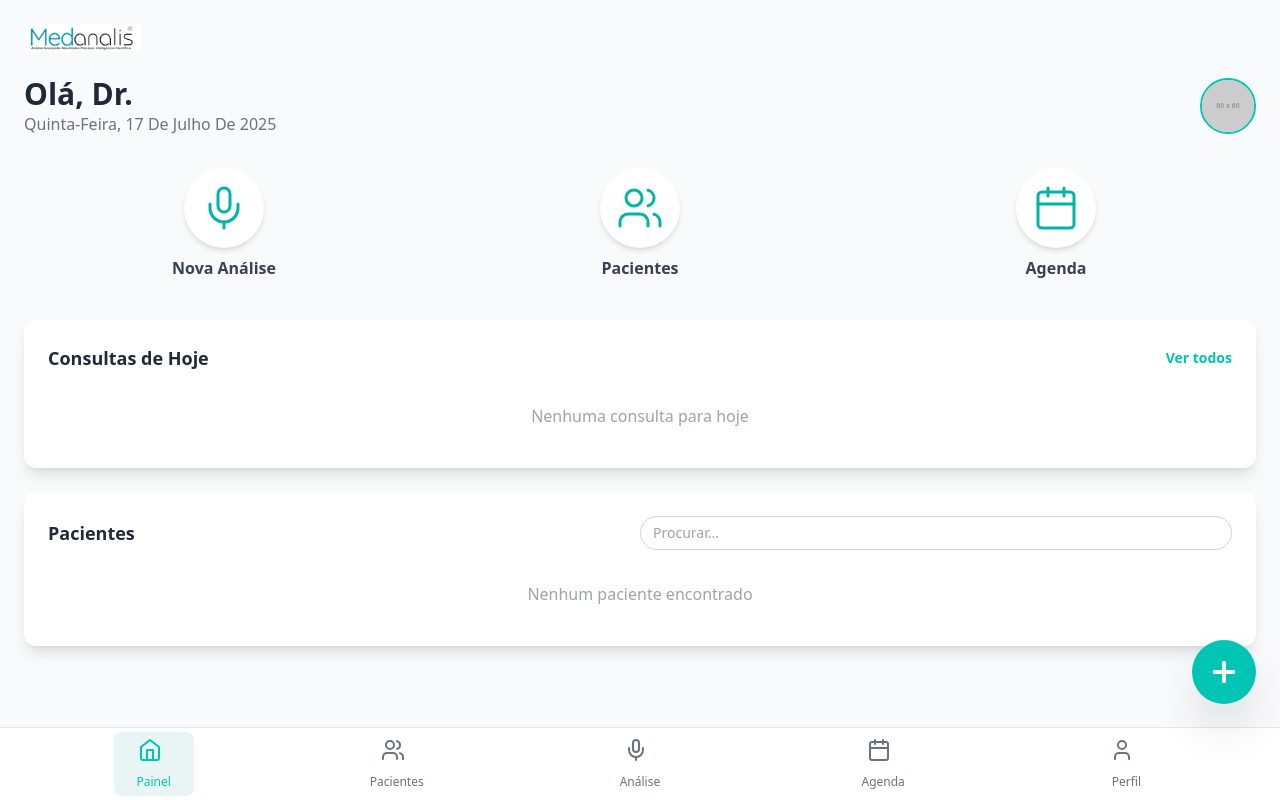
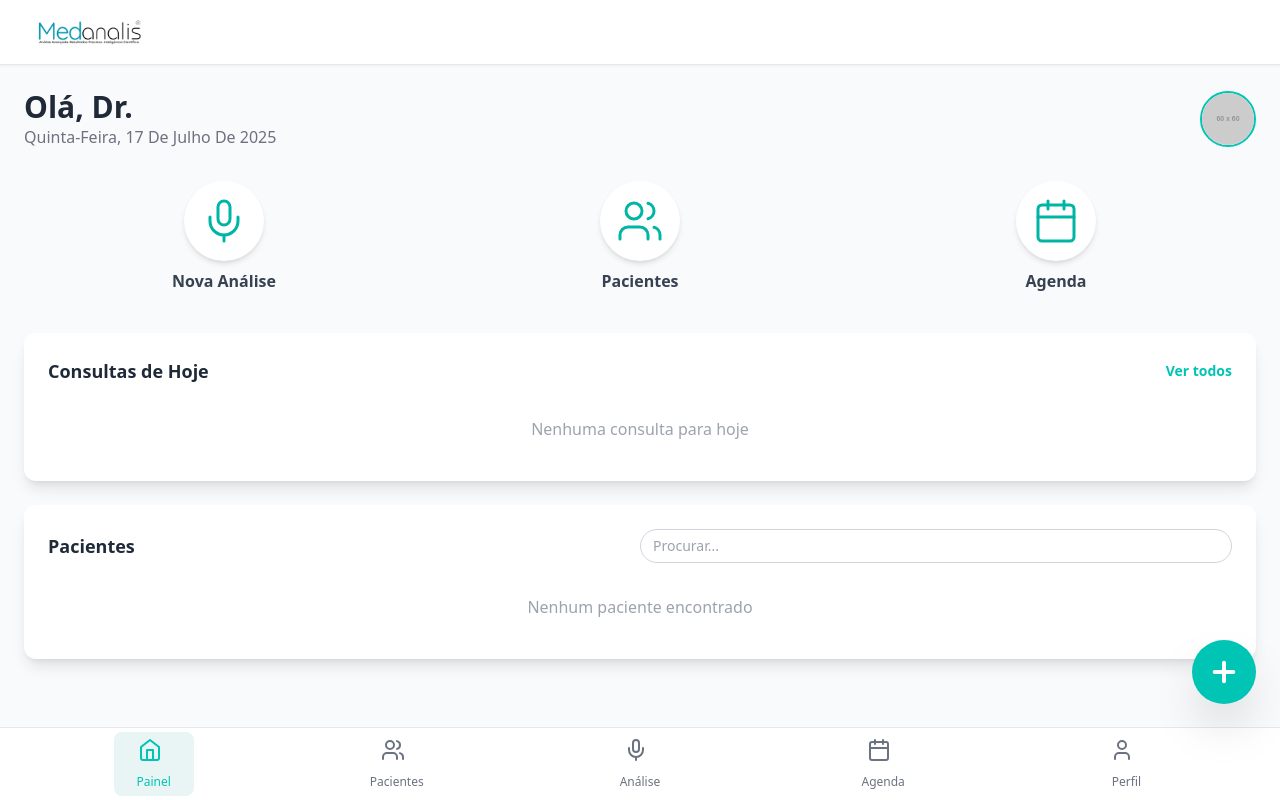
Before and after one commit to GonzaloBarros/hof-mvp-app, a React (Create React App) app: page / in a window 1280 px wide. Built offline with nearby package versions, Linux system fonts and the light colour scheme; sample sign-in values are in the browser's storage.

Commit message:
Adiciona logo da Medanalis e melhora gestão de fotos de perfil

```diff
--- a/src/App.tsx
+++ b/src/App.tsx
@@ -1,5 +1,5 @@
 import React from 'react';
-import { BrowserRouter, Routes, Route, useLocation } from 'react-router-dom';
+import { BrowserRouter, Routes, Route, useLocation, Navigate } from 'react-router-dom';
 import { Header } from './components/Layout/Header';
 import { Navigation } from './components/Layout/Navigation';
 import { CameraCapture } from './components/Camera/CameraCapture';
@@ -7,22 +7,31 @@ import { SkinAnalysis } from './components/Analysis/SkinAnalysis';
 import { ImageProvider } from './context/ImageContext';
 import { PatientProvider } from './context/PatientContext';
 import { AnalysisProvider } from './context/AnalysisContext';
+import { AuthProvider, useAuth } from './context/AuthContext';
 import { PatientsPage } from './pages/PatientsPage';
 import { DashboardPage } from './pages/DashboardPage';
 import { RegisterPage } from './pages/RegisterPage';
 import { LoginPage } from './pages/LoginPage';
 import { PatientDetailPage } from './pages/PatientDetailPage';
-import { AnalysisDetailPage } from './pages/AnalysisDetailPage'; // Importar a nova página
+import { AnalysisDetailPage } from './pages/AnalysisDetailPage';
 
-// Página de exemplo
 const ReportsPage = () => <div className="p-8"><h1 className="text-2xl font-bold">Página de Relatórios</h1></div>;
 
-// Componente para gerir o layout principal
+const ProtectedRoute = ({ children }: { children: React.ReactNode }) => {
+    const { isAuthenticated } = useAuth();
+    const location = useLocation();
+
+    if (!isAuthenticated) {
+        return <Navigate to="/login" state={{ from: location }} replace />;
+    }
+
+    return <>{children}</>;
+};
+
 const MainLayout = ({ children }: { children: React.ReactNode }) => {
   const location = useLocation();
-  let title = "Dashboard";
+  let title = "";
 
-  // Lógica para definir o título do cabeçalho com base na rota
   if (location.pathname.startsWith('/patient/')) {
     title = "Detalhes do Paciente";
   } else if (location.pathname.startsWith('/analysis/')) {
@@ -42,17 +51,8 @@ const MainLayout = ({ children }: { children: React.ReactNode }) => {
         title = "Relatórios";
         break;
       default:
-        title = "Dashboard";
+        title = "";
     }
-  }
-
-  // Não mostra o Header e a Navegação em certas páginas
-  if (location.pathname === '/register' || location.pathname === '/login') {
-    return <>{children}</>;
-  }
-
-  if (location.pathname === '/') {
-     return <div className="bg-gray-50 min-h-screen pb-24"><main>{children}</main><Navigation /></div>;
   }
 
   return (
@@ -66,27 +66,39 @@ const MainLayout = ({ children }: { children: React.ReactNode }) => {
 
 function App() {
   return (
+    <AuthProvider>
       <AnalysisProvider>
         <PatientProvider>
           <ImageProvider>
             <BrowserRouter>
+              <Routes>
+                <Route path="/login" element={<LoginPage />} />
+                <Route path="/register" element={<RegisterPage />} />
+                <Route
+                  path="/*"
+                  element={
+                    <ProtectedRoute>
                       <MainLayout>
                         <Routes>
                           <Route path="/" element={<DashboardPage />} />
-                <Route path="/register" element={<RegisterPage />} />
-                <Route path="/login" element={<LoginPage />} />
                           <Route path="/camera" element={<CameraCapture />} />
                           <Route path="/analysis" element={<SkinAnalysis />} />
-                <Route path="/analysis/:id" element={<AnalysisDetailPage />} /> {/* Nova rota */}
+                          <Route path="/analysis/:id" element={<AnalysisDetailPage />} />
                           <Route path="/patients" element={<PatientsPage />} />
                           <Route path="/patient/:id" element={<PatientDetailPage />} />
                           <Route path="/reports" element={<ReportsPage />} />
+                          <Route path="*" element={<Navigate to="/" />} />
                         </Routes>
                       </MainLayout>
+                    </ProtectedRoute>
+                  }
+                />
+              </Routes>
             </BrowserRouter>
           </ImageProvider>
         </PatientProvider>
       </AnalysisProvider>
+    </AuthProvider>
   );
 }
 
--- a/src/components/Analysis/SkinAnalysis.tsx
+++ b/src/components/Analysis/SkinAnalysis.tsx
@@ -8,7 +8,7 @@ import { generatePdf } from '../../utils/reportGenerator';
 
 export const SkinAnalysis: React.FC = () => {
     const { capturedImage } = useImage();
-    const { patients } = usePatients();
+    const { patients, updatePatientProfilePic } = usePatients(); // Obter a lista de pacientes e a função de atualização
     const { addAnalysis } = useAnalyses();
     const navigate = useNavigate();
 
@@ -49,9 +49,17 @@ export const SkinAnalysis: React.FC = () => {
             return;
         }
         if (analysisResult && capturedImage) {
+            const patient = patients.find(p => p.id === selectedPatientId);
+
             addAnalysis(analysisResult, selectedPatientId, capturedImage);
+
+            // Se o paciente não tiver foto de perfil, define esta como a foto de perfil
+            if (patient && !patient.profilePic) {
+                updatePatientProfilePic(patient.id, capturedImage);
+            }
+
             alert('Análise guardada com sucesso!');
-            navigate('/patients'); // Navega para a lista de pacientes após guardar
+            navigate('/patients');
         }
     };
 
--- a/src/components/Layout/Header.tsx
+++ b/src/components/Layout/Header.tsx
@@ -4,24 +4,21 @@ interface HeaderProps {
     title?: string;
 }
 
-export const Header: React.FC<HeaderProps> = ({ title = "HOF" }) => {
+export const Header: React.FC<HeaderProps> = ({ title }) => {
     return (
-        <header className="bg-white shadow-sm border-b border-gray-200">
+        <header className="bg-white shadow-sm border-b border-gray-200 sticky top-0 z-10">
             <div className="max-w-7xl mx-auto px-4 sm:px-6 lg:px-8">
-                <div className="flex justify-between items-center h-16">
-                    <div className="flex items-center">
-                        <div className="flex-shrink-0">
-                            <span className="text-2xl font-bold">
-                                <span className="text-[#00B5A5]">Med</span>
-                                <span className="text-black">Sense</span>
-                            </span>
-                        </div>
-                        {title && (
-                            <h1 className="ml-8 text-xl font-semibold text-gray-900">
-                                {title}
-                            </h1>
-                        )}
-                    </div>
+                <div className="flex items-center h-16">
+                    <img
+                        src="/Logo Medanalis.png"
+                        alt="Logo Medanalis"
+                        className="h-7 w-auto"
+                    />
+                    {title && (
+                        <h1 className="ml-4 text-xl font-semibold text-gray-800 border-l-2 border-gray-200 pl-4">
+                            {title}
+                        </h1>
+                    )}
                 </div>
             </div>
         </header>
--- a/src/context/PatientContext.tsx
+++ b/src/context/PatientContext.tsx
@@ -3,14 +3,14 @@ import { Patient } from '../types/patient';
 
 interface PatientContextType {
     patients: Patient[];
-    addPatient: (patient: Omit<Patient, 'id' | 'createdAt'>) => void;
+    addPatient: (patient: Omit<Patient, 'id' | 'createdAt' | 'profilePic'>) => void;
+    updatePatientProfilePic: (patientId: string, profilePic: string) => void; // Nova função
 }
 
 const PatientContext = createContext<PatientContextType | undefined>(undefined);
 
 export const PatientProvider: React.FC<{ children: ReactNode }> = ({ children }) => {
     const [patients, setPatients] = useState<Patient[]>(() => {
-        // Carrega os pacientes do localStorage ao iniciar
         try {
             const savedPatients = localStorage.getItem('patients');
             return savedPatients ? JSON.parse(savedPatients) : [];
@@ -21,7 +21,6 @@ export const PatientProvider: React.FC<{ children: ReactNode }> = ({ children })
     });
 
     useEffect(() => {
-        // Salva os pacientes no localStorage sempre que a lista muda
         try {
             localStorage.setItem('patients', JSON.stringify(patients));
         } catch (error) {
@@ -29,17 +28,26 @@ export const PatientProvider: React.FC<{ children: ReactNode }> = ({ children })
         }
     }, [patients]);
 
-    const addPatient = (patientData: Omit<Patient, 'id' | 'createdAt'>) => {
+    const addPatient = (patientData: Omit<Patient, 'id' | 'createdAt' | 'profilePic'>) => {
         const newPatient: Patient = {
-            id: new Date().toISOString(), // ID simples para o MVP
+            id: new Date().toISOString(),
             createdAt: new Date().toISOString(),
+            profilePic: null, // Pacientes começam sem foto
             ...patientData,
         };
         setPatients(prevPatients => [...prevPatients, newPatient]);
     };
 
+    const updatePatientProfilePic = (patientId: string, profilePic: string) => {
+        setPatients(prevPatients =>
+            prevPatients.map(patient =>
+                patient.id === patientId ? { ...patient, profilePic } : patient
+            )
+        );
+    };
+
     return (
-        <PatientContext.Provider value={{ patients, addPatient }}>
+        <PatientContext.Provider value={{ patients, addPatient, updatePatientProfilePic }}>
             {children}
         </PatientContext.Provider>
     );
--- a/src/pages/DashboardPage.tsx
+++ b/src/pages/DashboardPage.tsx
@@ -40,7 +40,6 @@ export const DashboardPage: React.FC = () => {
     const { patients } = usePatients();
     const [searchTerm, setSearchTerm] = useState('');
 
-    // Inverte a lista para mostrar os mais recentes primeiro e depois filtra pela pesquisa
     const filteredPatients = patients
         .slice()
         .reverse()
@@ -63,14 +62,6 @@ export const DashboardPage: React.FC = () => {
 
     return (
         <div className="p-6 bg-gray-50 min-h-full">
-            <div className="mb-6">
-                <img
-                    src="/Logo Medanalis.png" // Caminho corrigido para o ficheiro local
-                    alt="Logo Medanalis"
-                    className="h-7 w-auto"
-                />
-            </div>
-
             <header className="flex justify-between items-center mb-8">
                 <div>
                     <h1 className="text-3xl font-bold text-gray-800">Olá, Dr.</h1>
@@ -99,9 +90,9 @@ export const DashboardPage: React.FC = () => {
                             filteredPatients.map(patient => (
                                 <Link to={`/patient/${patient.id}`} key={patient.id} className="flex items-center space-x-4 p-2 rounded-lg hover:bg-gray-50">
                                     <img
-                                        src={`https://placehold.co/40x40/E8F5F4/1A3C5E?text=${patient.name.charAt(0)}`}
+                                        src={patient.profilePic || `https://placehold.co/40x40/E8F5F4/1A3C5E?text=${patient.name.charAt(0)}`}
                                         alt="Foto do Paciente"
-                                        className="w-10 h-10 rounded-full"
+                                        className="w-10 h-10 rounded-full object-cover"
                                     />
                                     <div>
                                         <p className="font-bold text-gray-800">{patient.name}</p>
```
Also changed, not shown: src/pages/PatientDetailPage.tsx (+16 -5 lines), src/types/patient.ts (+6 -5 lines). Lines whose indentation alone changed are shown as unchanged.
